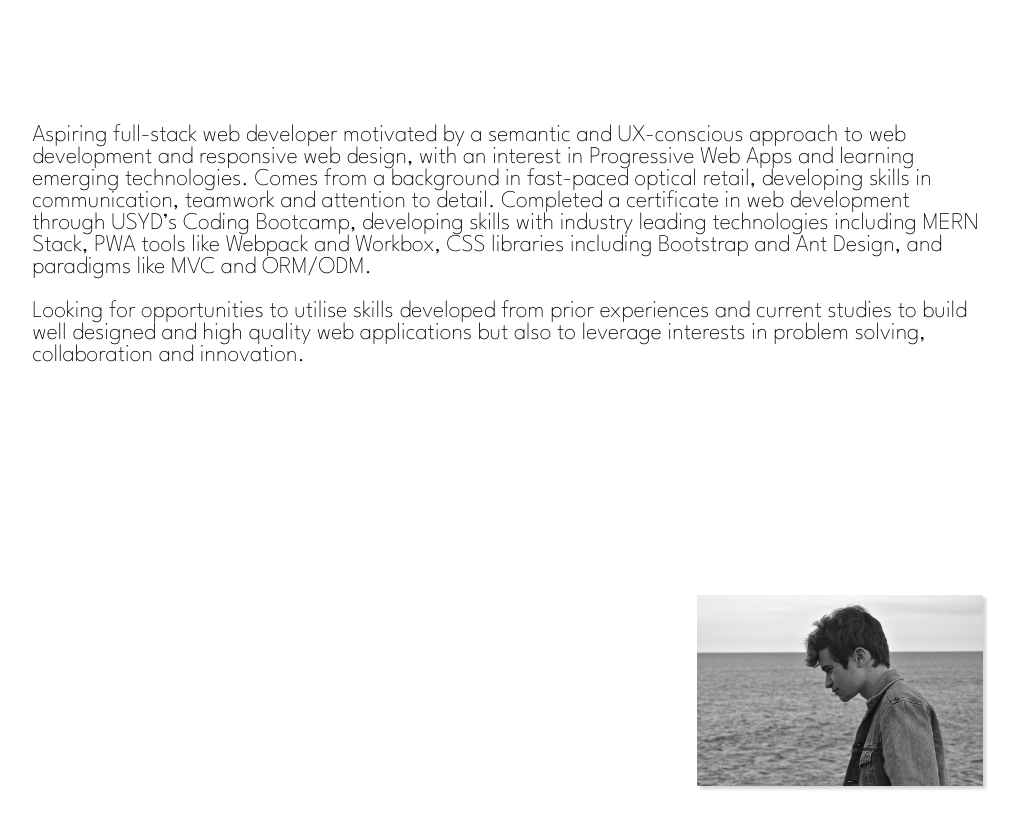
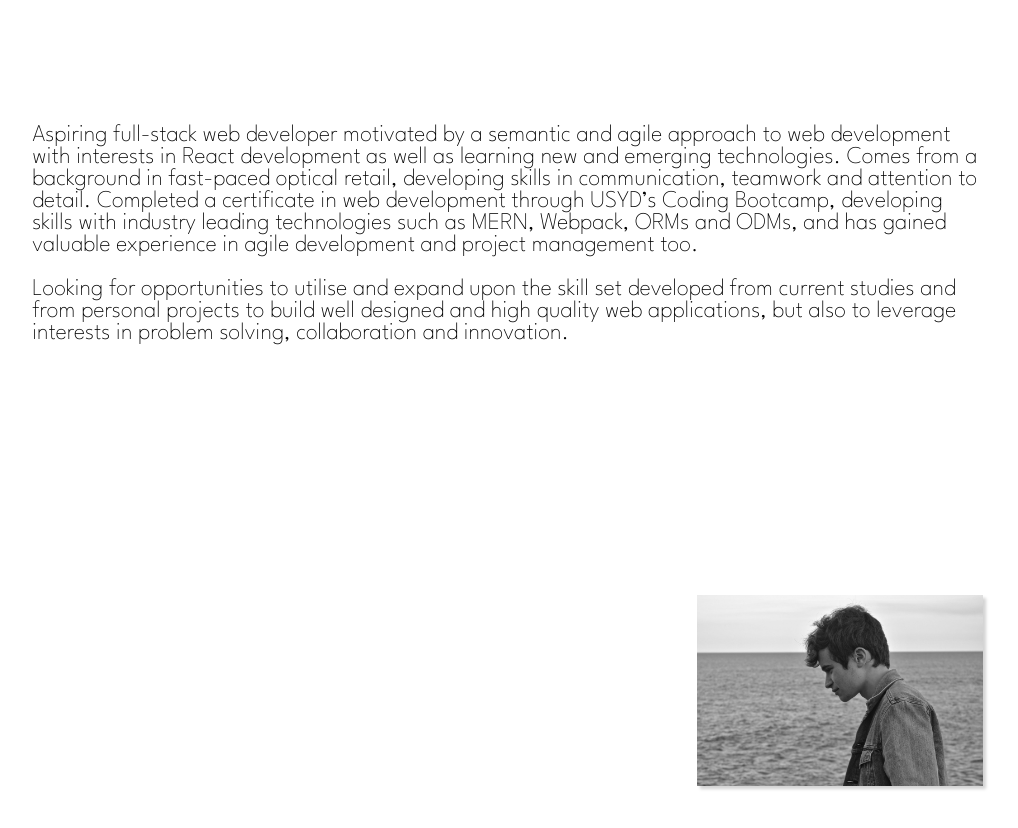
Before and after one commit to wilgru/William-Gruszka-React-Portfolio, a React (Create React App) app: page / in a window 1280 px wide. Shown: the part 1140-1968 px from the top of the page, without its empty margins (243-1261 px from the left). Built offline with nearby package versions, Linux system fonts and the light colour scheme.

Commit message:
updated personal description

```diff
--- a/src/components/App.js
+++ b/src/components/App.js
@@ -65,9 +65,9 @@ function App() {
             </div>
             <div id='who-am-i-card' className="card card-bottom-buffer">
               <p>
-              Aspiring full-stack web developer motivated by a semantic and UX-conscious approach to web development and responsive web design, with an interest in Progressive Web Apps and learning emerging technologies. Comes from a background in fast-paced optical retail, developing skills in communication, teamwork and attention to detail. Completed a certificate in web development through USYD’s Coding Bootcamp, developing skills with industry leading technologies including MERN Stack, PWA tools like Webpack and Workbox, CSS libraries including Bootstrap and Ant Design, and paradigms like MVC and ORM/ODM.<br/>
+                Aspiring full-stack web developer motivated by a semantic and agile approach to web development with interests in React development as well as learning new and emerging technologies. Comes from a background in fast-paced optical retail, developing skills in communication, teamwork and attention to detail. Completed a certificate in web development through USYD’s Coding Bootcamp, developing skills with industry leading technologies such as MERN, Webpack, ORMs and ODMs, and has gained valuable experience in agile development and project management too.<br/>
                 <br/>
-                Looking for opportunities to utilise skills developed from prior experiences and current studies to build well designed and high quality web applications but also to leverage interests in problem solving, collaboration and innovation.
+                Looking for opportunities to utilise and expand upon the skill set developed from current studies and from personal projects to build well designed and high quality web applications, but also to leverage interests in problem solving, collaboration and innovation.
               </p>
               <img className='shadow' src={headshot}></img>
             </div>
```
Also changed, not shown: 1 other file (tests, documents, lock files or other folders).
